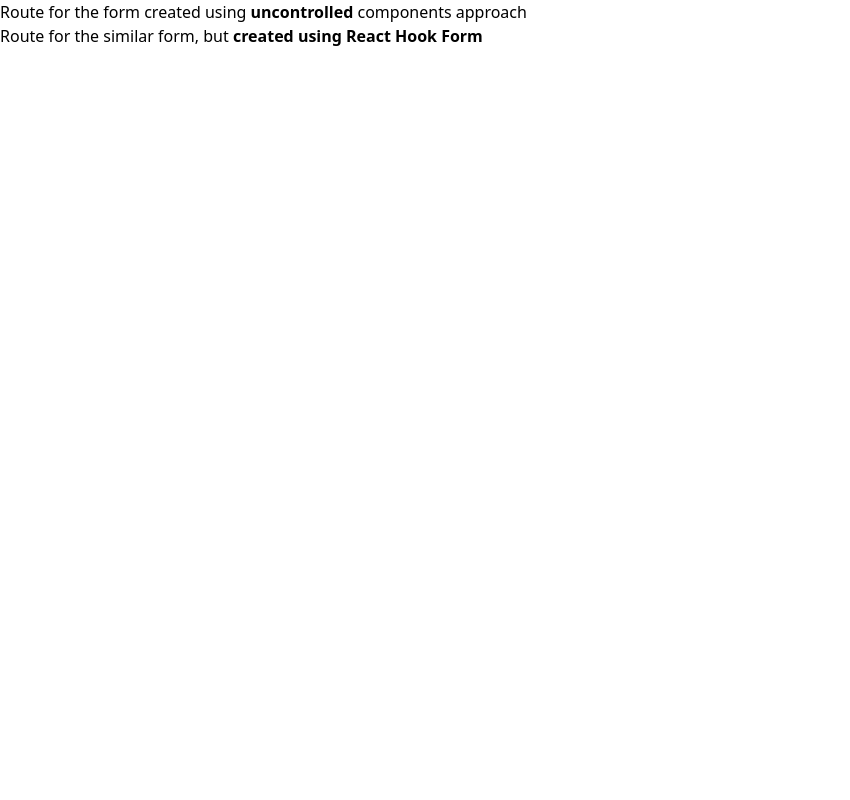
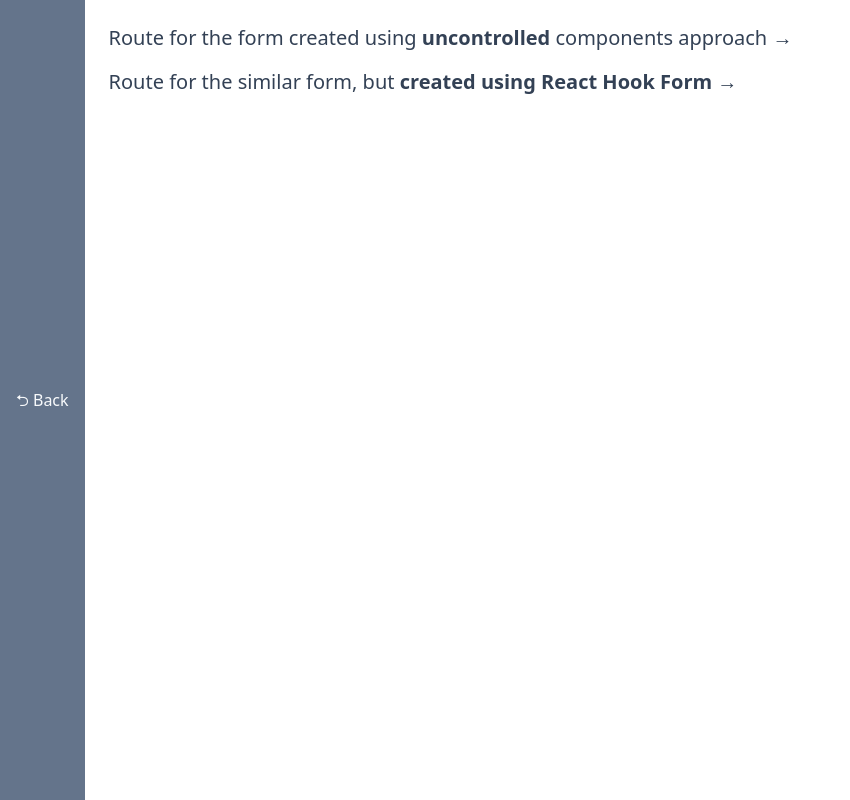
Before and after one commit to mashuxa/rsschool-react-2024Q3, a React (Vite) app: page / in a window 1280 px wide. Shown: the whole page, without its empty margins (0-850 px from the left). Built offline with nearby package versions, Linux system fonts and the light colour scheme.

Commit message:
feat: add routes

```diff
--- a/src/components/App/App.tsx
+++ b/src/components/App/App.tsx
@@ -1,19 +1,21 @@
 import { FC } from "react";
+import { Outlet, useNavigate } from "react-router-dom";
 
 const App: FC = () => {
+  const navigate = useNavigate();
+  const goBack = () => {
+    navigate(-1);
+  };
+
   return (
-    <ul>
-      <li>
-        <a href="">
-          Route for the form created using <b>uncontrolled</b> components approach
-        </a>
-      </li>
-      <li>
-        <a href="">
-          Route for the similar form, but <b>created using React Hook Form</b>
-        </a>
-      </li>
-    </ul>
+    <div className="h-screen flex">
+      <button className="block p-4 text-slate-50 font-medium bg-slate-500" onClick={goBack}>
+        ⮌ Back
+      </button>
+      <div className="p-4 overflow-y-auto">
+        <Outlet />
+      </div>
+    </div>
   );
 };
 
--- a/src/main.tsx
+++ b/src/main.tsx
@@ -1,10 +1,22 @@
 import { StrictMode } from "react";
 import { createRoot } from "react-dom/client";
+import { Route, BrowserRouter as Router, Routes } from "react-router-dom";
 import App from "./components/App/App.tsx";
 import "./index.css";
+import Main from "./pages/Main/Main.tsx";
+import ReactHookForm from "./pages/ReactHookForm/ReactHookForm.tsx";
+import UncontrolledForm from "./pages/UncontrolledForm/UncontrolledForm.tsx";
 
 createRoot(document.getElementById("root")!).render(
   <StrictMode>
-    <App />
+    <Router>
+      <Routes>
+        <Route path="/" element={<App />}>
+          <Route path="/" element={<Main />} />
+          <Route path="/uncontrolled-form" element={<UncontrolledForm />} />
+          <Route path="/hook-form" element={<ReactHookForm />} />
+        </Route>
+      </Routes>
+    </Router>
   </StrictMode>,
 );
--- /dev/null
+++ b/src/pages/Main/Main.tsx
@@ -0,0 +1,23 @@
+import { FC } from "react";
+import { Link } from "react-router-dom";
+
+const linkCss = "p-2 block text-xl text-slate-700";
+
+const Main: FC = () => {
+  return (
+    <ul>
+      <li>
+        <Link className={linkCss} to="/uncontrolled-form">
+          Route for the form created using <b>uncontrolled</b> components approach →
+        </Link>
+      </li>
+      <li>
+        <Link className={linkCss} to="/hook-form">
+          Route for the similar form, but <b>created using React Hook Form</b> →
+        </Link>
+      </li>
+    </ul>
+  );
+};
+
+export default Main;
--- /dev/null
+++ b/src/pages/ReactHookForm/ReactHookForm.tsx
@@ -0,0 +1,7 @@
+import { FC } from "react";
+
+const ReactHookForm: FC = () => {
+  return "React Hook Form";
+};
+
+export default ReactHookForm;
--- /dev/null
+++ b/src/pages/UncontrolledForm/UncontrolledForm.tsx
@@ -0,0 +1,7 @@
+import { FC } from "react";
+
+const UncontrolledForm: FC = () => {
+  return "uncontrolled-form";
+};
+
+export default UncontrolledForm;
```
